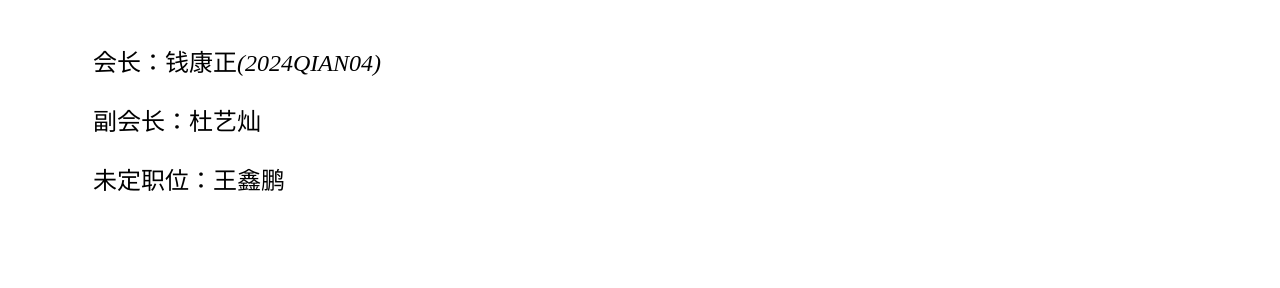
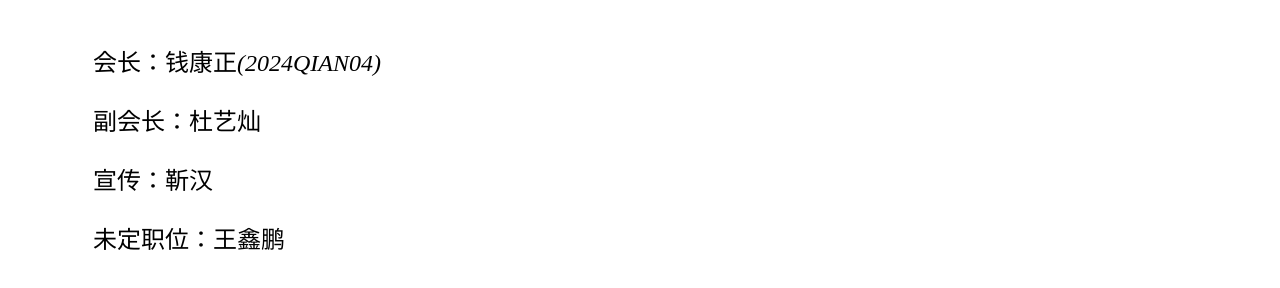
Before and after one commit to Qkz2011/OECA, a plain HTML site: page huiyuan.html in a window 1280 px wide. Shown: the part 226-514 px from the top of the page. Drawn offline with Linux system fonts and the light colour scheme.

Commit message:
Update huiyuan.html

```diff
--- a/huiyuan.html
+++ b/huiyuan.html
@@ -3,7 +3,7 @@
 <head>
 <meta http-equiv="Content-Type" content="text/html; charset=utf-8" />
 <title>会员</title>
-	<link rel="icon" href="Picture/OECA Logo.png">
+<link rel="icon" href="Picture/OECA Logo.png">
 <style type="text/css">
 <!--
 a:link {
@@ -44,7 +44,8 @@ a:active {
   <tr>
     <td><p class="STYLE4">会长：钱康正<a href="https://www.worldcubeassociation.org/persons/2024QIAN04"><em>(2024QIAN04)</em></a></p>
       <p class="STYLE4">副会长：杜艺灿</p>
-    <p class="STYLE4">未定职位：王鑫鹏</p></td>
+      <p class="STYLE4">宣传：靳汉</p>
+      <p class="STYLE4">未定职位：王鑫鹏</p></td>
   </tr>
 </table>
 <p>&nbsp;</p>
```
